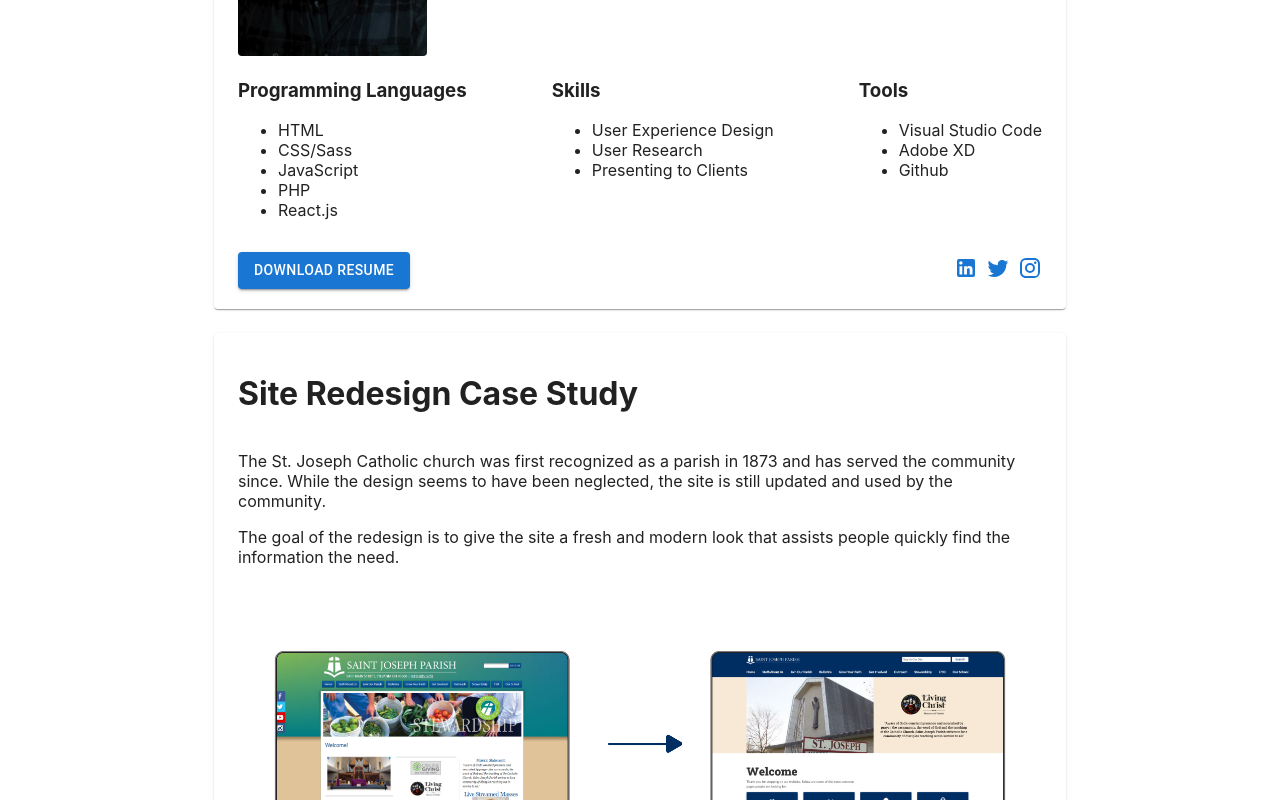
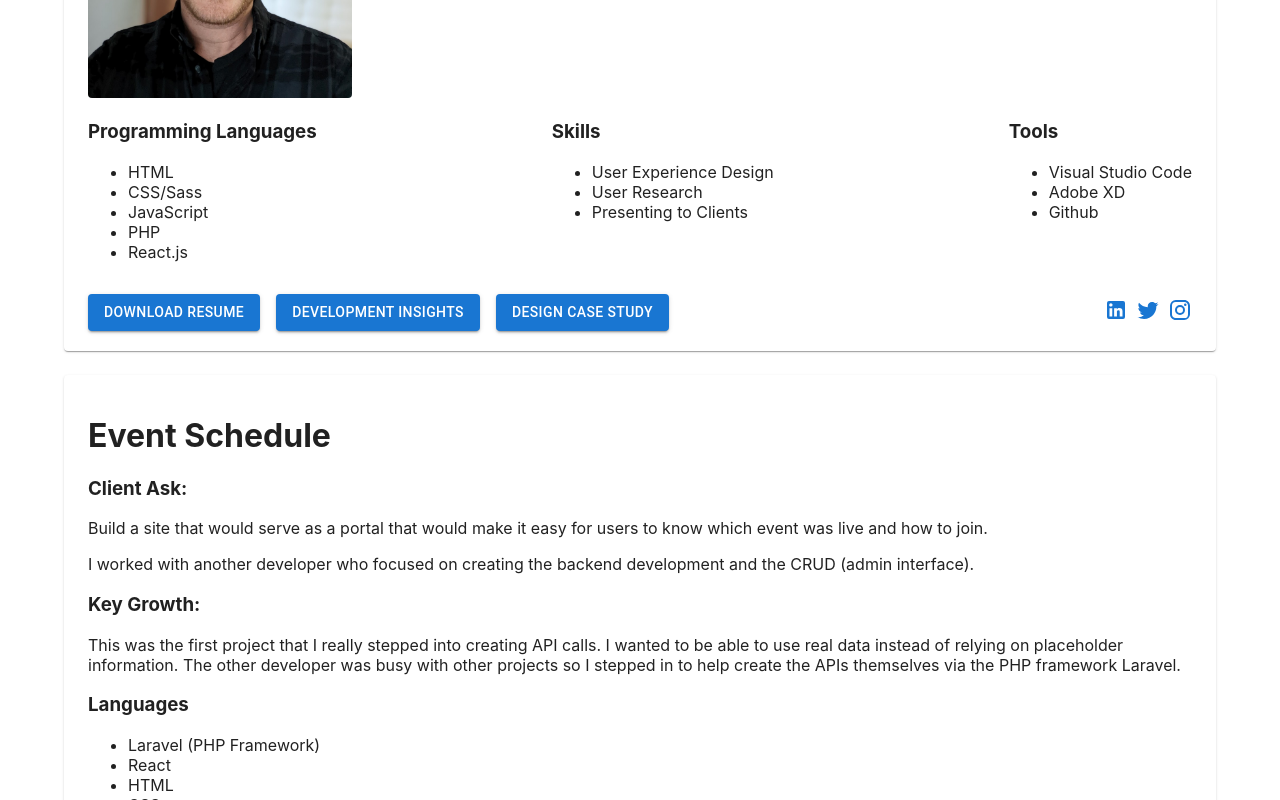
Before and after one commit to kotiell/justintiell, a React (Create React App) app: page /dev-insights in a window 1280 px wide. Shown: the part 300-1100 px from the top of the page. Built offline with nearby package versions, Linux system fonts and the light colour scheme.

Commit message:
new dev inisghts and react dom
Installed and got working react dom.
Also set up new page for dev insights

```diff
--- a/package.json
+++ b/package.json
@@ -13,6 +13,7 @@
     "@testing-library/user-event": "^13.2.1",
     "react": "^18.0.0",
     "react-dom": "^18.0.0",
+    "react-router-dom": "^6.3.0",
     "react-scripts": "5.0.0",
     "web-vitals": "^2.1.0"
   },
--- /dev/null
+++ b/src/DevInsights.js
@@ -0,0 +1,74 @@
+
+import Container from '@mui/material/Container';
+import Paper from '@mui/material/Paper';
+import Intro from './Intro';
+
+function DevInsights() {
+  return (
+    <Container maxWidth="lg">
+      <Intro />
+      <Paper sx={{
+        px: 3,
+        py: 2.5,
+        mt: 3,
+        mb: 3
+      }}>
+        <h1>Event Schedule</h1>
+        <h3>Client Ask:</h3>
+        <p> Build a site that would serve as a portal that would make it easy for users to know which event was live and how to join. </p>
+
+        <p>I worked with another developer who focused on creating the backend development and the CRUD (admin interface). </p>
+
+        <h3>Key Growth:</h3>
+        <p>
+          This was the first project that I really stepped into creating API calls. I wanted to be able to use real data instead of relying on placeholder information. The other developer was busy with other projects so I stepped in to help create the APIs themselves via the PHP framework Laravel.</p>
+
+        <p>
+          <h3>Languages</h3>
+          <ul>
+            <li>Laravel (PHP Framework)</li>
+            <li> React</li>
+            <li> HTML</li>
+            <li> CSS</li>
+            <li>JavaScript</li>
+          </ul>
+        </p>
+
+
+        <p>
+          <h3> Features of the deliverable</h3>
+          <ul>
+            <li>Locked Future Events</li>
+            <li>Unlocked past events</li>
+            <li>Highlighted Current Event</li>
+            <li>Was custom per user group</li>
+          </ul>
+        </p>
+
+        <h2>Deliverables:</h2>
+
+        <p>
+          <h3>Admin Interface:</h3>
+          Custom CRUD/CMS that a client can use to create events. The event has title, time, description, image, and can house a button that links users to a live stream. This is the data that would be pulled in via the APIs I created. Because there were time based elements, I would do processing on the server side to pull in data that didn’t need so much work done on the client side.
+        </p>
+
+        <p>
+          <h3>User Interface:</h3>
+          An easy to use website that showcased the current event based on the user’s group and time of day. By showcasing the current event, it was easy for users to know which event was live, and what to do. This was during the beginning of covid, there more less experienced users were being asked to join events online than in the past.
+        </p>
+
+        <p>
+          <h3>Development insight:</h3>
+          I focused on the user side. This was built using HTML, CSS, JS and brought to life using React. The users were able to select days and see what events were on them, while future events could be seen, the buttons were locked.
+        </p>
+
+        <p>I used React Hooks to pass data between the components. I used useContext to pass variables to components as needed. This relieved the need to reuse the same props and values in multiple components. Data such as current event, time, user group were able to be stored using the useState hook. </p>
+
+
+
+      </Paper>
+    </Container>
+  );
+}
+
+export default DevInsights;
--- /dev/null
+++ b/src/Homepage.js
@@ -0,0 +1,14 @@
+
+import Container from '@mui/material/Container';
+import Intro from './Intro';
+
+
+function Homepage() {
+  return (
+  <Container maxWidth="lg">
+    <Intro />
+  </Container>
+  );
+}
+
+export default Homepage;
--- a/src/Intro.js
+++ b/src/Intro.js
@@ -1,3 +1,4 @@
+import * as React from 'react';
 import { Box } from '@mui/system';
 import Resume from './downloads/Justin_Tiell_Resume.pdf';
 import Button from '@mui/material/Button';
@@ -5,8 +6,9 @@ import Paper from '@mui/material/Paper';
 import JustinPic from './downloads/me.jpg';
 import Grid from '@mui/material/Grid';
 import Social from './Social';
+import { Link } from 'react-router-dom';
 
-function App() {
+function Intro() {
   return (
     <Paper sx={{
       px: 3,
@@ -70,6 +72,9 @@ function App() {
       <Grid container spacing={2}>
         <Grid item xs={12} md={9}>
           <Button sx={{ mt: 2 }} variant="contained" href={Resume} download>Download Resume</Button>
+
+          <Button sx={{ mt: 2, ml: 2}} variant="contained" component={Link} to="/dev-insights" download>Development Insights</Button>
+          <Button sx={{ mt: 2, ml: 2}} variant="contained" component={Link} to="/design-case-study" download>Design Case Study</Button>
         </Grid>
 
         <Grid item xs={12} md={3}>
@@ -80,4 +85,4 @@ function App() {
   );
 }
 
-export default App;
+export default Intro;
--- a/src/Social.js
+++ b/src/Social.js
@@ -4,7 +4,7 @@ import InstagramIcon from '@mui/icons-material/Instagram';
 import LinkedInIcon from '@mui/icons-material/LinkedIn';
 import Link from '@mui/material/Link';
 
-function App() {
+function Social() {
   return (
     <Box sx={{ mt: 2.5, textAlign: 'right' }}>
         <Link href="https://www.linkedin.com/in/justintiell/" sx={{ mr: 1}}><LinkedInIcon /></Link>
@@ -15,4 +15,4 @@ function App() {
   );
 }
 
-export default App;
+export default Social;
--- a/src/StJoeCaseStudy.js
+++ b/src/StJoeCaseStudy.js
@@ -1,14 +1,18 @@
 import { Box } from '@mui/system';
 import Grid from '@mui/material/Grid';
 import Paper from '@mui/material/Paper';
+import Container from '@mui/material/Container';
+import Intro from './Intro';
 
 import StJoeRedesign from './downloads/st-joe-redesign.png';
 import StJoeOrg from './downloads/st-joe-org.png';
 import StJoeNewDesign from './downloads/st-joe-new-home.png';
 import ComputerPhone from './downloads/st-joe-computer-phone.png';
 
-function App() {
+function StJoeCaseStudy() {
   return (
+    <Container maxWidth="lg">
+      <Intro />
       <Paper sx={{
         px: 3,
         py: 2.5,
@@ -61,7 +65,8 @@ function App() {
           </Grid>
         </Grid>
       </Paper>
+    </Container>
   );
 }
 
-export default App;
+export default StJoeCaseStudy;
--- a/src/index.js
+++ b/src/index.js
@@ -1,19 +1,24 @@
 import React from 'react';
 import ReactDOM from 'react-dom';
+import { BrowserRouter, Routes, Route } from 'react-router-dom';
 import './index.css';
-import Intro from './Intro';
 import reportWebVitals from './reportWebVitals';
-import Container from '@mui/material/Container';
+import Homepage from './Homepage';
 import StJoeCaseStudy from './StJoeCaseStudy';
+import DevInsights from './DevInsights';
 
 ReactDOM.render(
   <React.StrictMode>
 
-    <Container maxWidth="md">
-      <Intro />
-      <StJoeCaseStudy />
-    </Container>
-  </React.StrictMode>,
+    <BrowserRouter>
+      <Routes>
+        <Route path="/" element={<Homepage />} />
+        <Route path="design-case-study" element={<StJoeCaseStudy />} />
+        <Route path="dev-insights" element={<DevInsights />} />
+      </Routes>
+    </BrowserRouter>
+
+  </React.StrictMode >,
   document.getElementById('root')
 );
 
```
Also changed, not shown: src/downloads/me.jpg, 1 other file (tests, documents, lock files or other folders). Lines whose indentation alone changed are shown as unchanged.
